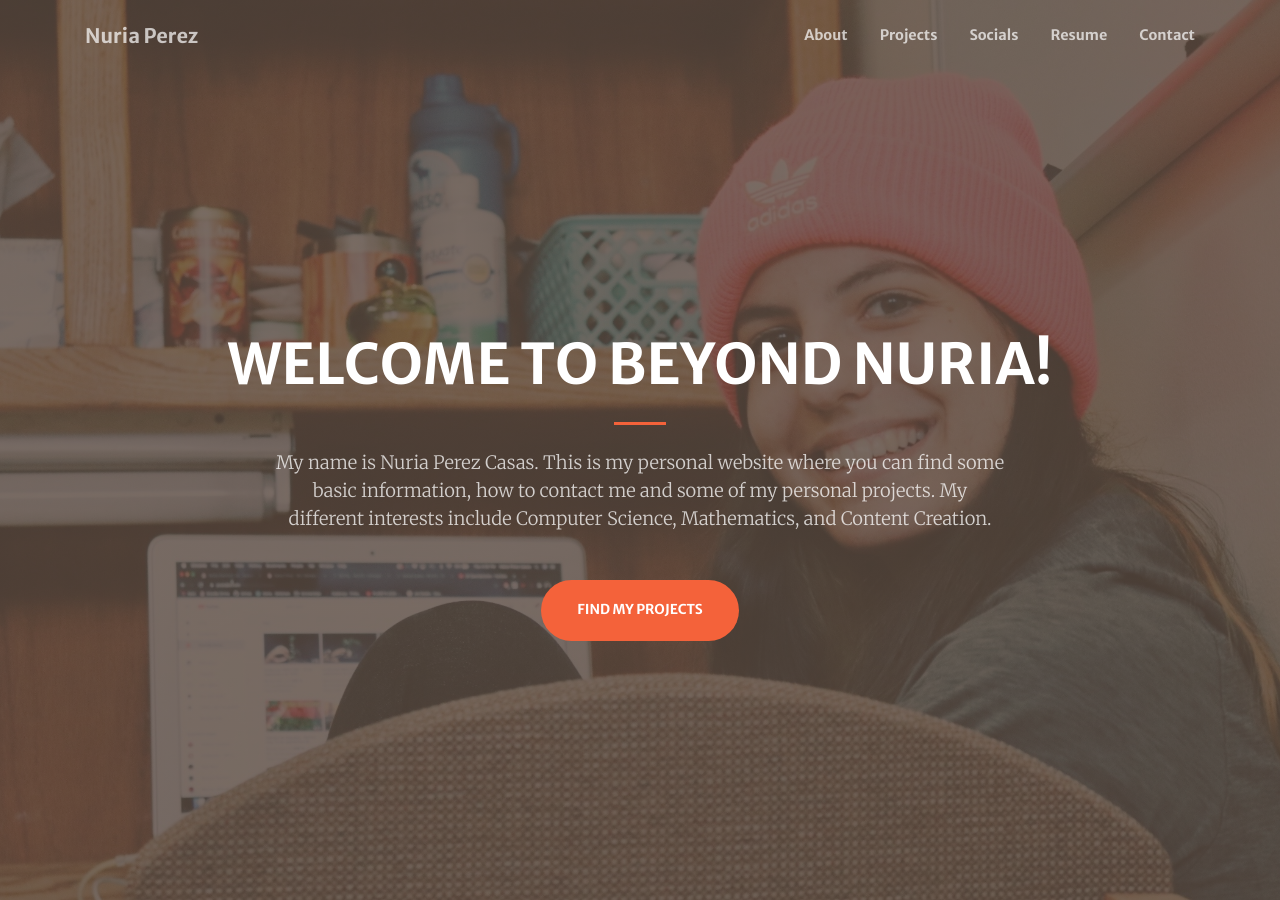
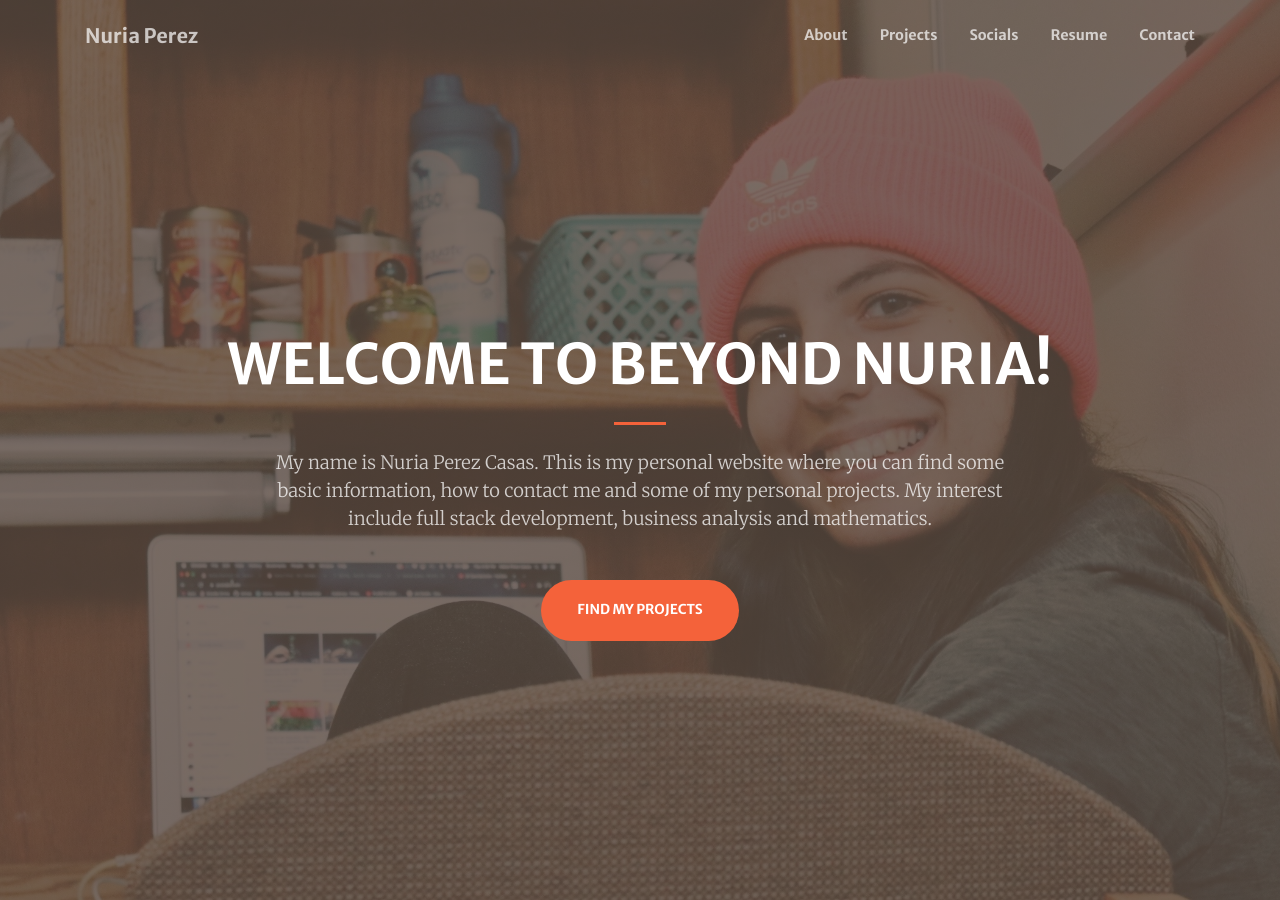
Before and after one commit to nperezcasas/nperezcasas.github.io, a Jekyll site: the page built from index.html, in a window 1280 px wide and 900 px high. Built offline with Jekyll 4.4.1, drawn with Linux system fonts in a browser that asks for light colours; nearby versions of some CDN libraries.

Commit message:
Update default.html
Changed description

```diff
--- a/_layouts/default.html
+++ b/_layouts/default.html
@@ -45,8 +45,7 @@
                     </div>
                     <div class="col-lg-8 align-self-baseline">
                         <p class="text-white-75 font-weight-light mb-5">My name is Nuria Perez Casas. This is my personal website where you can find some basic
-                            information, how to contact me and some of my personal projects. My different interests include Computer Science, Mathematics, and
-                            Content Creation. </p>
+                            information, how to contact me and some of my personal projects. My interest include full stack development, business analysis and mathematics. </p>
                         <a class="btn btn-primary btn-xl js-scroll-trigger" href="#projects">Find my Projects</a>
                     </div>
                 </div>
```
